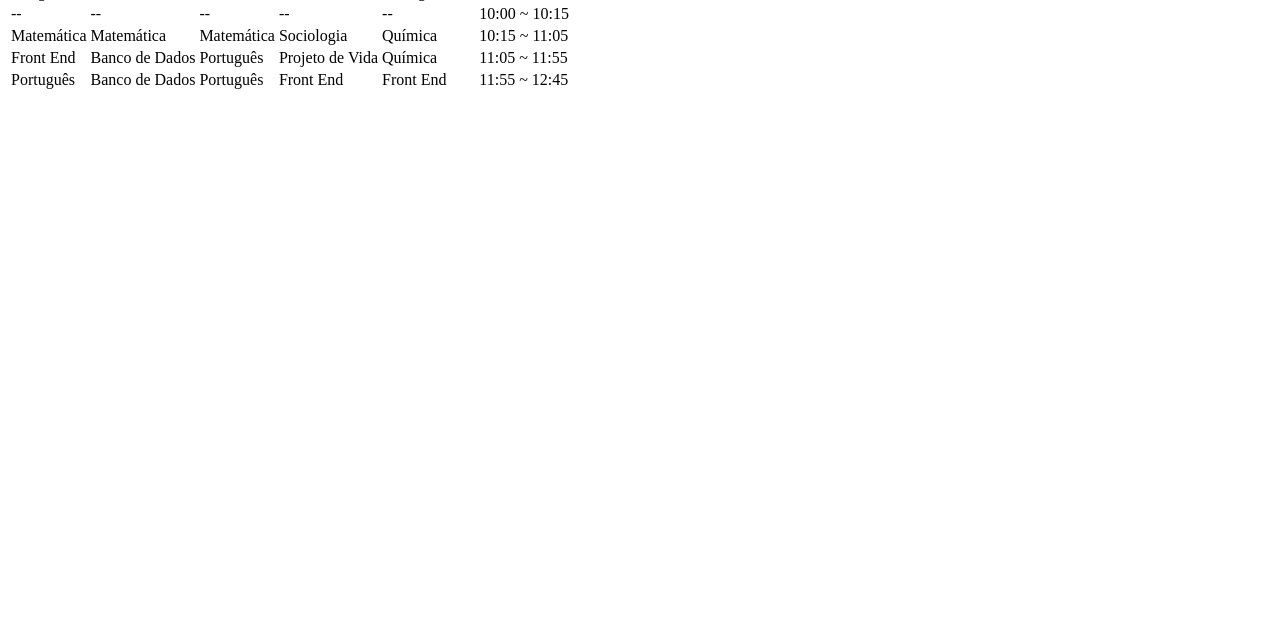
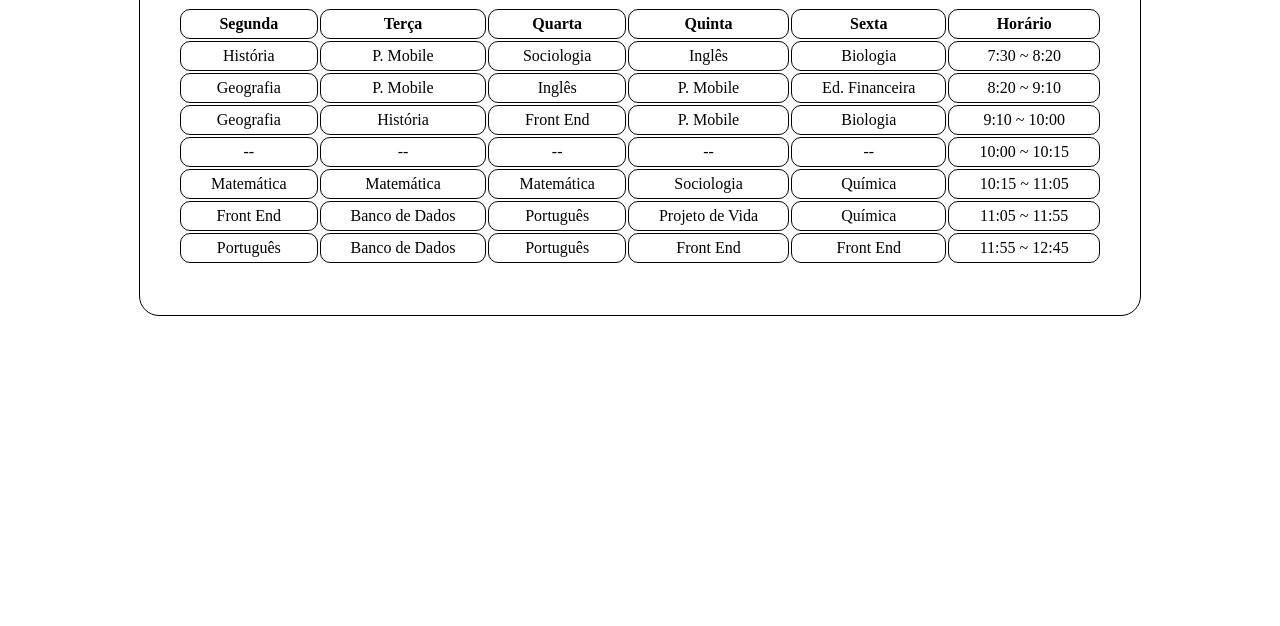
Before and after one commit to GabrielFeDaS/horariodeaulas, a plain HTML site: page index.html in a window 1280 px wide. Shown: the part 174-800 px from the top of the page. Drawn offline with Linux system fonts and the light colour scheme.

Commit message:
Update index.html

```diff
--- a/index.html
+++ b/index.html
@@ -3,7 +3,7 @@
 <head>
 	<meta charset="utf-8">
 	<meta name="viewport" content="width=device-width, initial-scale=1">
-	<link rel="stylesheet" type="text/css" href="grade.css">
+	<link rel="stylesheet" type="text/css" href="style.css">
 	<title>Grade de aulas</title>
 </head>
 <body>
```
